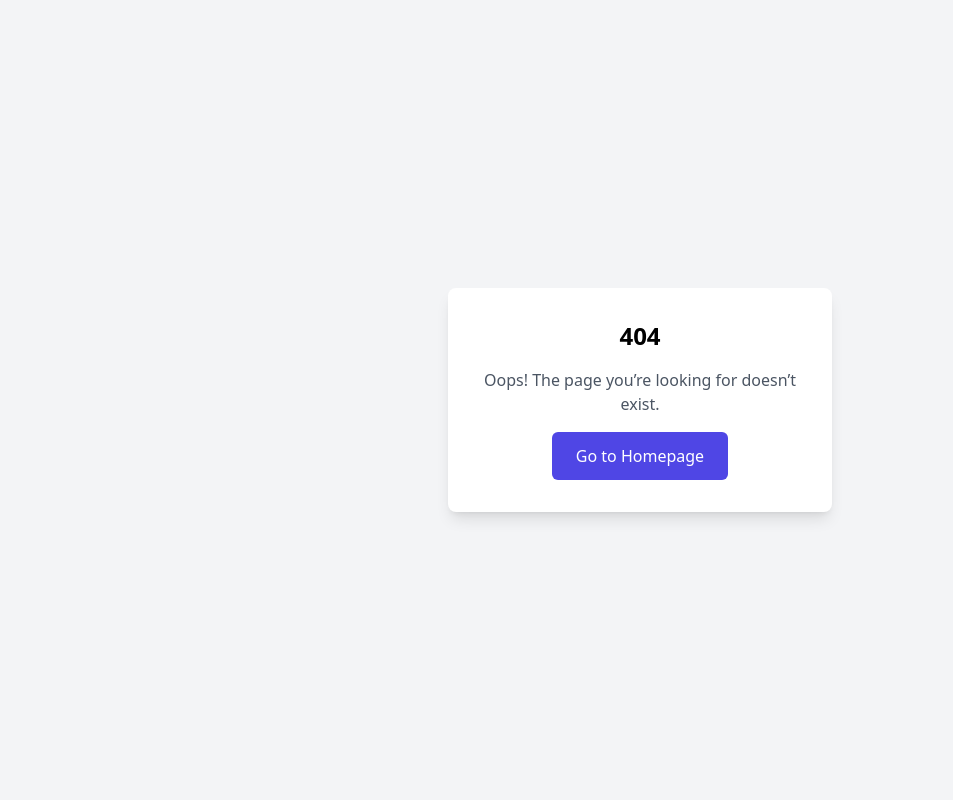
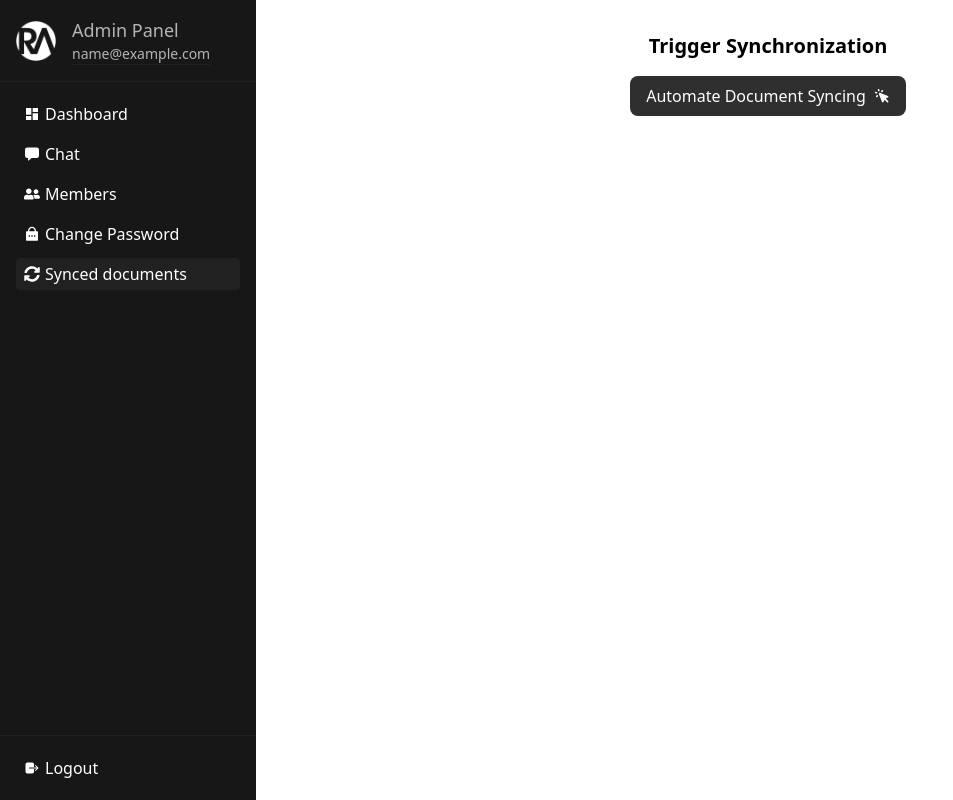
Before and after one commit to limefresh5455/rag-llm-chatbox, a React (Vite) app: page /trigger in a window 1280 px wide. Before the commit this address had no page. Shown: the whole page, without its empty margins (0-953 px from the left). Built offline with nearby package versions, Linux system fonts and the light colour scheme; sample sign-in values are in the browser's storage.

Commit message:
updated code all

```diff
--- a/src/App.jsx
+++ b/src/App.jsx
@@ -9,6 +9,7 @@ import Dashboard from "./admin/Dashboard";
 import Member from "./admin/Member";
 import AddMember from "./admin/AddMember";
 import ChangePassword from "./admin/ChangePassword";
+import Trigger from "./admin/Trigger";
 import NotFound from "./NotFound";
 import { ToastContainer } from "react-toastify";
 
@@ -73,6 +74,17 @@ const App = () => {
               </PrivateRoute>
             }
           />
+
+          <Route
+            path="/trigger"
+            element={
+              <PrivateRoute allowedRoles={["admin"]}>
+                <LayoutWithSidebar>
+                  <Trigger />
+                </LayoutWithSidebar>
+              </PrivateRoute>
+            }
+          />
           <Route path="*" element={<NotFound />} />
         </Routes>
       </BrowserRouter>
--- a/src/admin/Sidebar.jsx
+++ b/src/admin/Sidebar.jsx
@@ -2,7 +2,7 @@ import React, { useEffect, useState } from "react";
 import { NavLink, useNavigate } from "react-router-dom";
 import { MdDashboard } from "react-icons/md";
 import { IoChatbox, IoLogOut } from "react-icons/io5";
-import { FaUserFriends, FaUsers, FaUser } from "react-icons/fa";
+import { FaUserFriends, FaUsers, FaUser, FaSyncAlt } from "react-icons/fa";
 import { RiLockPasswordFill } from "react-icons/ri";
 import Logo from "../assets/revology_analytics_logo_white-01.png";
 
@@ -14,11 +14,13 @@ const Sidebar = () => {
   });
   const [userData, setUserData] = useState({});
   const navigate = useNavigate();
+
   const handleLogout = () => {
     localStorage.removeItem("user");
     localStorage.removeItem("user_id");
     navigate("/login");
   };
+
   const toggleMenu = (menu) => {
     setOpenMenu((prev) => ({ ...prev, [menu]: !prev[menu] }));
   };
@@ -27,14 +29,14 @@ const Sidebar = () => {
     const user = JSON.parse(localStorage.getItem("user"));
     const userId = localStorage.getItem("user_id");
     if (user) {
-      setUserData({ email: user.email, id: userId });
+      setUserData({ email: user.email, id: userId, isAdmin: user.role });
     }
   }, []);
+
   return (
     <div className="h-screen w-64 bg-[#171717] text-white flex flex-col">
       <div className="p-4 text-lg border-b text-[#b4b4b4] border-[#212121] flex items-center">
         <img src={Logo} alt="Logo" className="h-10 w-10 mr-4" />
-
         <div>
           Admin Panel
           <div className="text-sm text-[#b4b4b4] border-b border-[#212121]">
@@ -124,6 +126,22 @@ const Sidebar = () => {
               Change Password
             </NavLink>
           </li>
+
+          <li>
+            {userData.isAdmin && (
+              <NavLink
+                to="/trigger"
+                className={({ isActive }) =>
+                  `flex items-center px-2 py-1 rounded ${
+                    isActive ? "bg-[#212121]" : ""
+                  }`
+                }
+              >
+                <FaSyncAlt style={{ marginRight: "5px" }} />
+                Synced documents
+              </NavLink>
+            )}
+          </li>
         </ul>
       </nav>
       <div className="p-4 border-t border-[#212121] text-center flex items-center ">
--- /dev/null
+++ b/src/admin/Trigger.jsx
@@ -0,0 +1,100 @@
+import React, { useEffect, useState } from "react";
+import axios from "axios";
+import { HiCursorClick } from "react-icons/hi";
+
+const Trigger = () => {
+  const [responseData, setResponseData] = useState(null);
+  const [loading, setLoading] = useState(false);
+  const [error, setError] = useState(null);
+
+  // Fetch data from API
+  const fetchTriggerData = async () => {
+    setLoading(true);
+    try {
+      const response = await axios.get("/trigger/manual");
+      setResponseData(response.data);
+    } catch (err) {
+      setError(err.message || "An error occurred");
+    } finally {
+      setLoading(false);
+    }
+  };
+
+  // Handle Automate Data Ingestion button click
+  const handleAutomateDataIngestion = () => {
+    fetchTriggerData();
+  };
+
+  return (
+    <div className="p-4">
+      <div className="flex justify-center mt-4">
+        <h1 className="text-xl font-bold mb-4">Trigger Synchronization</h1>
+      </div>
+
+      {/* Button to automate data ingestion */}
+      <div className="flex justify-center mb-4">
+        <button
+          onClick={handleAutomateDataIngestion}
+          className="px-4 py-2 bg-[#2f2f2f] text-white rounded-lg hover:bg-[#212121] transition flex items-center"
+        >
+          Automate Document Syncing
+          <HiCursorClick className="ml-2" />
+        </button>
+      </div>
+
+      {/* Loading Spinner */}
+      {loading && (
+        <div className="flex justify-center items-center min-h-screen">
+          <div className="border-t-4 border-[#212121] border-solid w-16 h-16 rounded-full animate-spin"></div>
+        </div>
+      )}
+
+      {error && <p className="text-red-500">{error}</p>}
+
+      {/* Table Display */}
+      {responseData && (
+        <div>
+          <h2 className="text-lg font-semibold">{responseData.message}</h2>
+          {responseData.new_files?.length > 0 ? (
+            <div className="overflow-x-auto mt-4">
+              <table className="min-w-full table-auto border-collapse border border-gray-200">
+                <thead>
+                  <tr className="bg-gray-100">
+                    <th className="border border-gray-300 px-4 py-2">
+                      File Name
+                    </th>
+                    <th className="border border-gray-300 px-4 py-2">Path</th>
+                    <th className="border border-gray-300 px-4 py-2">
+                      Modified Time
+                    </th>
+                  </tr>
+                </thead>
+                <tbody>
+                  {responseData.new_files.map((file, index) => (
+                    <tr key={index} className="hover:bg-gray-50">
+                      <td className="border border-gray-300 px-4 py-2">
+                        {file.name}
+                      </td>
+                      <td className="border border-gray-300 px-4 py-2">
+                        {file.path}
+                      </td>
+                      <td className="border border-gray-300 px-4 py-2">
+                        {file.modifiedTime}
+                      </td>
+                    </tr>
+                  ))}
+                </tbody>
+              </table>
+            </div>
+          ) : (
+            <div className="flex justify-center mt-4">
+              <p className="text-gray-500">No new files found.</p>
+            </div>
+          )}
+        </div>
+      )}
+    </div>
+  );
+};
+
+export default Trigger;
--- a/src/components/QueryInput.jsx
+++ b/src/components/QueryInput.jsx
@@ -28,7 +28,6 @@ const QueryInput = ({
       return;
     }
 
-    // Check microphone permissions
     try {
       await navigator.mediaDevices.getUserMedia({ audio: true });
     } catch (error) {
@@ -39,25 +38,17 @@ const QueryInput = ({
       return;
     }
 
-    // Initialize SpeechRecognition if not already done
     if (!recognitionRef.current) {
       recognitionRef.current = new SpeechRecognition();
       recognitionRef.current.continuous = true;
-      recognitionRef.current.interimResults = true;
+      recognitionRef.current.interimResults = false;
       recognitionRef.current.lang = "en-US";
 
-      recognitionRef.current.onstart = () => {
-        console.log("Speech recognition started...");
-      };
+      recognitionRef.current.onresult = (event) => {
+        const transcript = Array.from(event.results)
+          .map((result) => result[0].transcript)
+          .join("");
 
-      recognitionRef.current.onresult = (event) => {
-        let transcript = "";
-        for (let i = event.resultIndex; i < event.results.length; i++) {
-          const result = event.results[i];
-          transcript += result[0].transcript;
-        }
-
-        // Update query with the new transcript
         setQuery((prevQuery) => `${prevQuery} ${transcript}`.trim());
       };
 
@@ -70,19 +61,20 @@ const QueryInput = ({
         console.error("Speech recognition error:", event.error);
         setIsListening(false);
 
-        if (event.error === "no-speech") {
-          alert("No speech detected. Please try speaking again.");
-        } else if (event.error === "audio-capture") {
-          alert("Microphone not found or not accessible.");
-        } else if (event.error === "not-allowed") {
-          alert("Microphone access denied. Please check browser permissions.");
-        } else {
-          alert("An unknown error occurred. Please try again.");
-        }
+        const errorMessages = {
+          "no-speech": "No speech detected. Please try speaking again.",
+          "audio-capture": "Microphone not found or not accessible.",
+          "not-allowed":
+            "Microphone access denied. Please check browser permissions.",
+        };
+
+        alert(
+          errorMessages[event.error] ||
+            "An unknown error occurred. Please try again."
+        );
       };
     }
 
-    // Toggle listening state
     if (isListening) {
       recognitionRef.current.stop();
       setIsListening(false);
@@ -105,12 +97,6 @@ const QueryInput = ({
       <textarea
         value={query}
         onChange={(e) => setQuery(e.target.value)}
-        onKeyDown={(e) => {
-          if (e.key === "Enter" && !e.shiftKey) {
-            e.preventDefault();
-            handleQuery();
-          }
-        }}
         placeholder="Ask a question"
         className="p-4 bg-transparent text-white placeholder-gray-500 focus:outline-none scrollBar flex-1 border-[#676767] scrollbar scrollbar-thumb-[#676767] scrollbar-track-transparent resize-none"
         style={{
```
